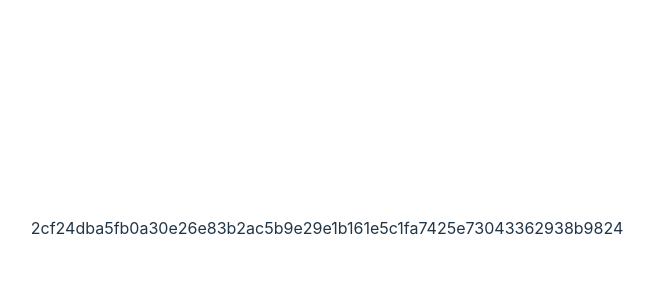
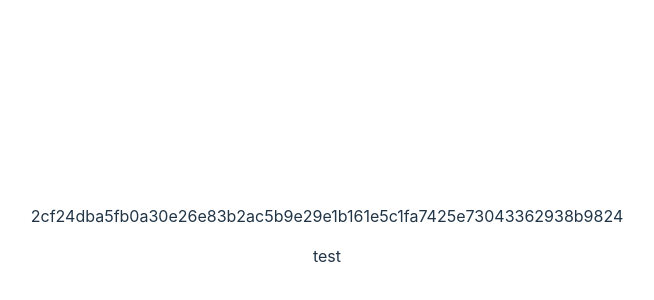
Before and after one commit to robotron4/hashing, a React (Vite) app: page / in a window 1280 px wide. Shown: the part 172-472 px from the top of the page, without its empty margins (313-967 px from the left). Built offline with nearby package versions, Linux system fonts and the light colour scheme.

Commit message:
test pull

```diff
--- a/src/App.jsx
+++ b/src/App.jsx
@@ -1,15 +1,16 @@
 import { useState } from "react";
 import "./App.css";
-import hash from 'hash.js';
+import hash from "hash.js";
 import CreateHash from "./CreateHash";
 
 function App() {
   const [count, setCount] = useState(0);
-  const test = hash.sha256().update('ewafew').digest('hex');
+  const test = hash.sha256().update("ewafew").digest("hex");
 
   return (
     <>
-      <CreateHash text='hello' />
+      <CreateHash text="hello" />
+      test
     </>
   );
 }
```
